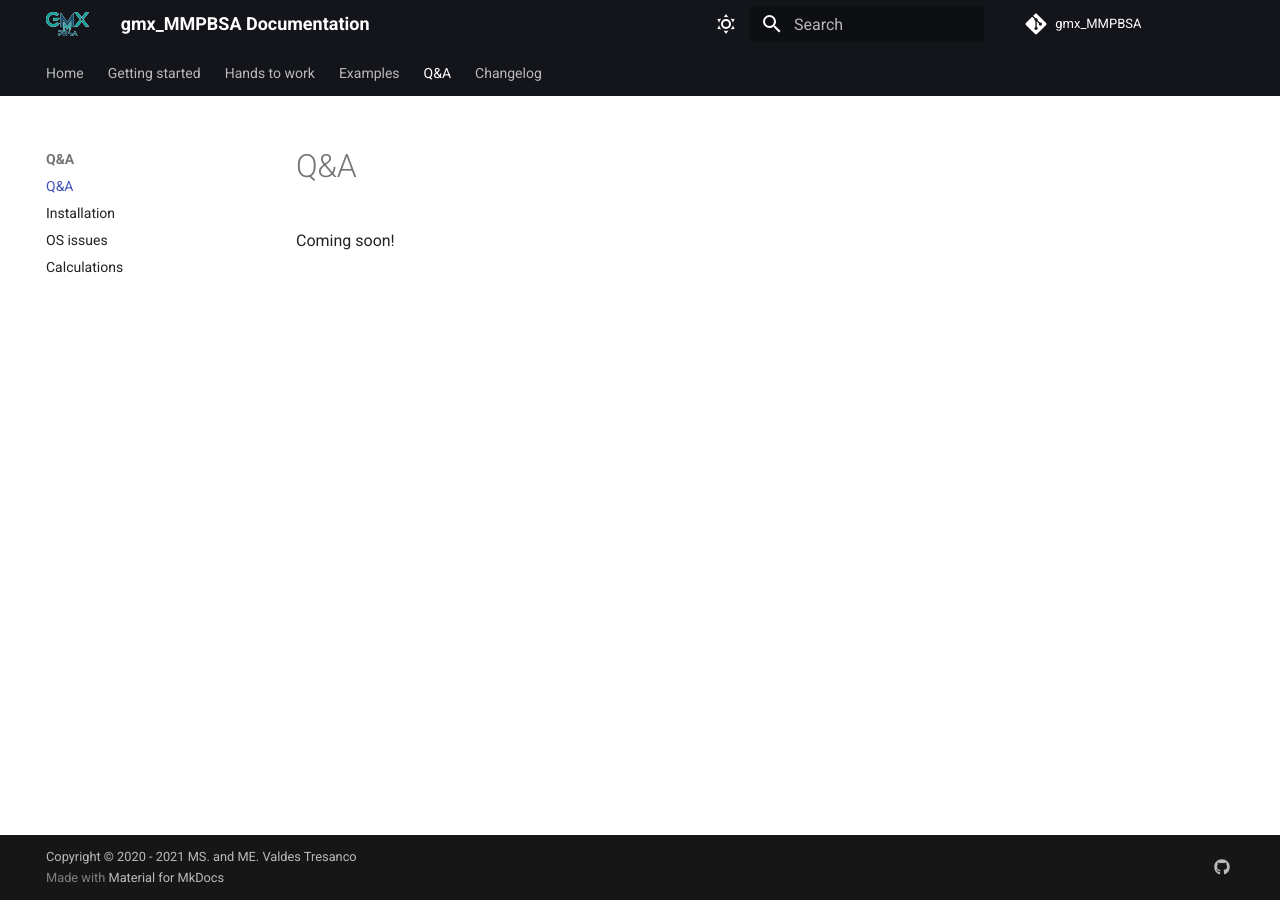
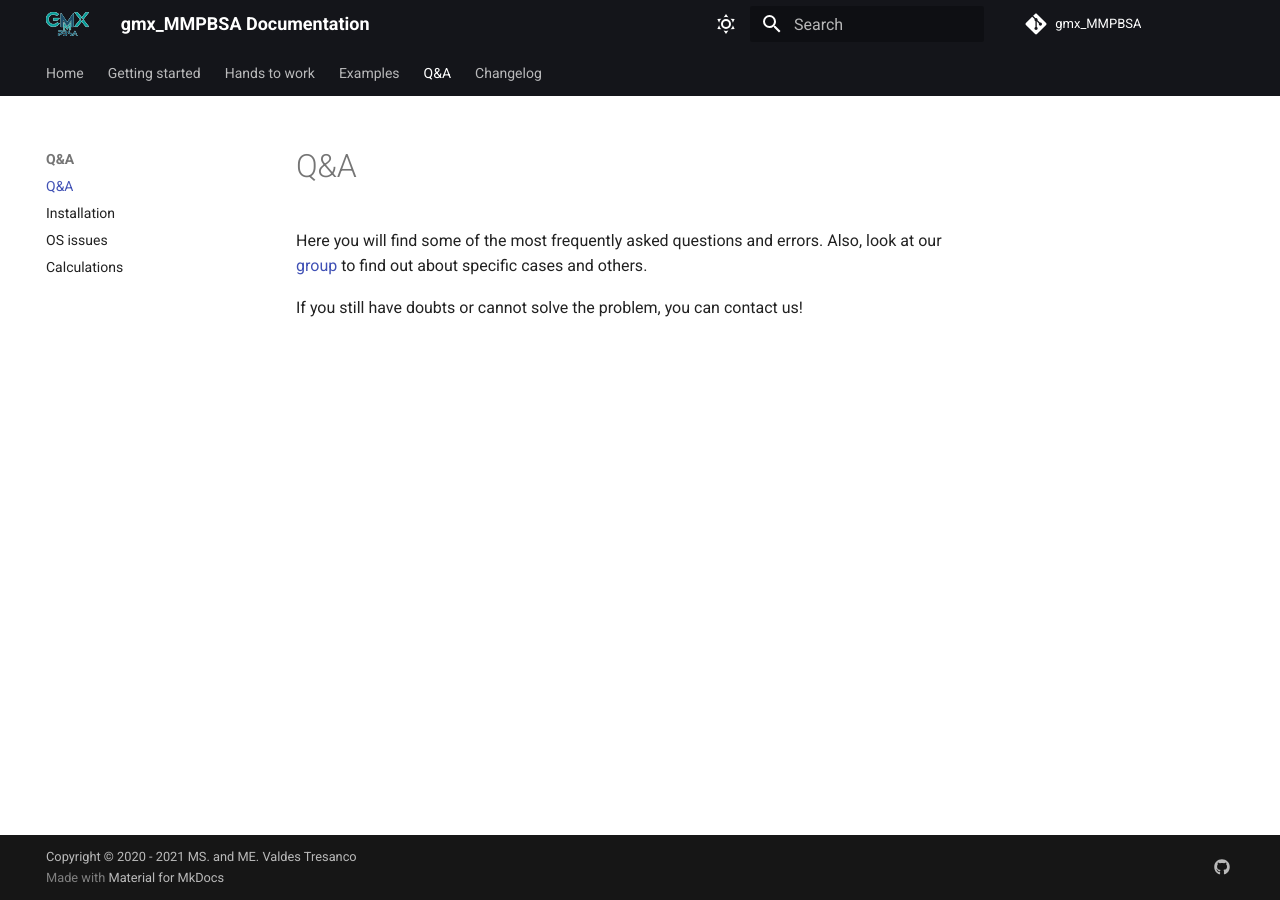
Before and after one commit to Valdes-Tresanco-MS/gmx_MMPBSA, an MkDocs documentation site: the page built from docs/Q&A/README.md, in a window 1280 px wide. Built offline with MkDocs 1.6.1 and Material for MkDocs 9.7.7, drawn with Linux system fonts in a browser that asks for light colours; comment, search, counter and statistics services are not loaded.

Commit message:
fixed Q&A readme

```diff
--- a/docs/Q&A/README.md
+++ b/docs/Q&A/README.md
@@ -4,4 +4,7 @@ title: Q&A
 ---
 
 # Q&A
-Coming soon!
+Here you will find some of the most frequently asked questions and errors. Also, look at our
+[group](https://groups.google.com/g/gmx_mmpbsa) to find out about specific cases and others.
+
+If you still have doubts or cannot solve the problem, you can contact us!
```
